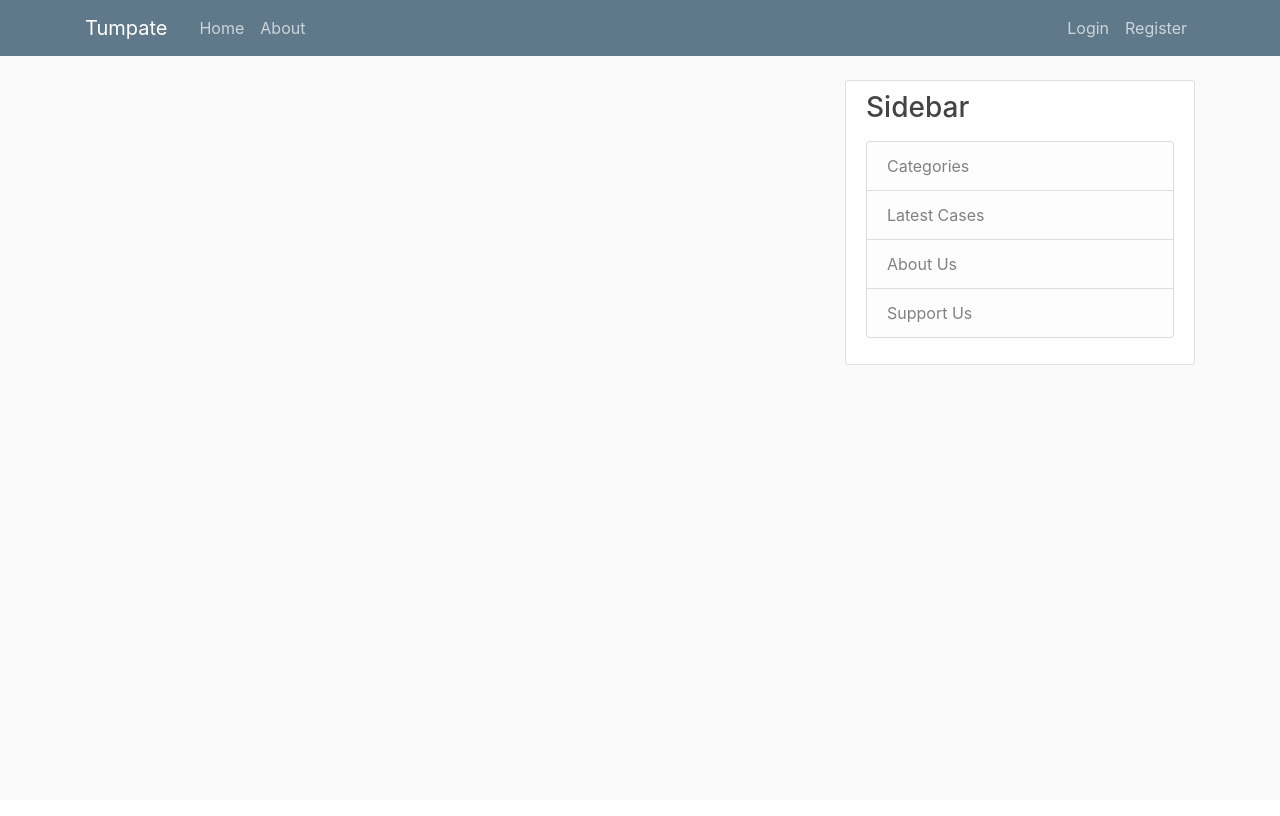
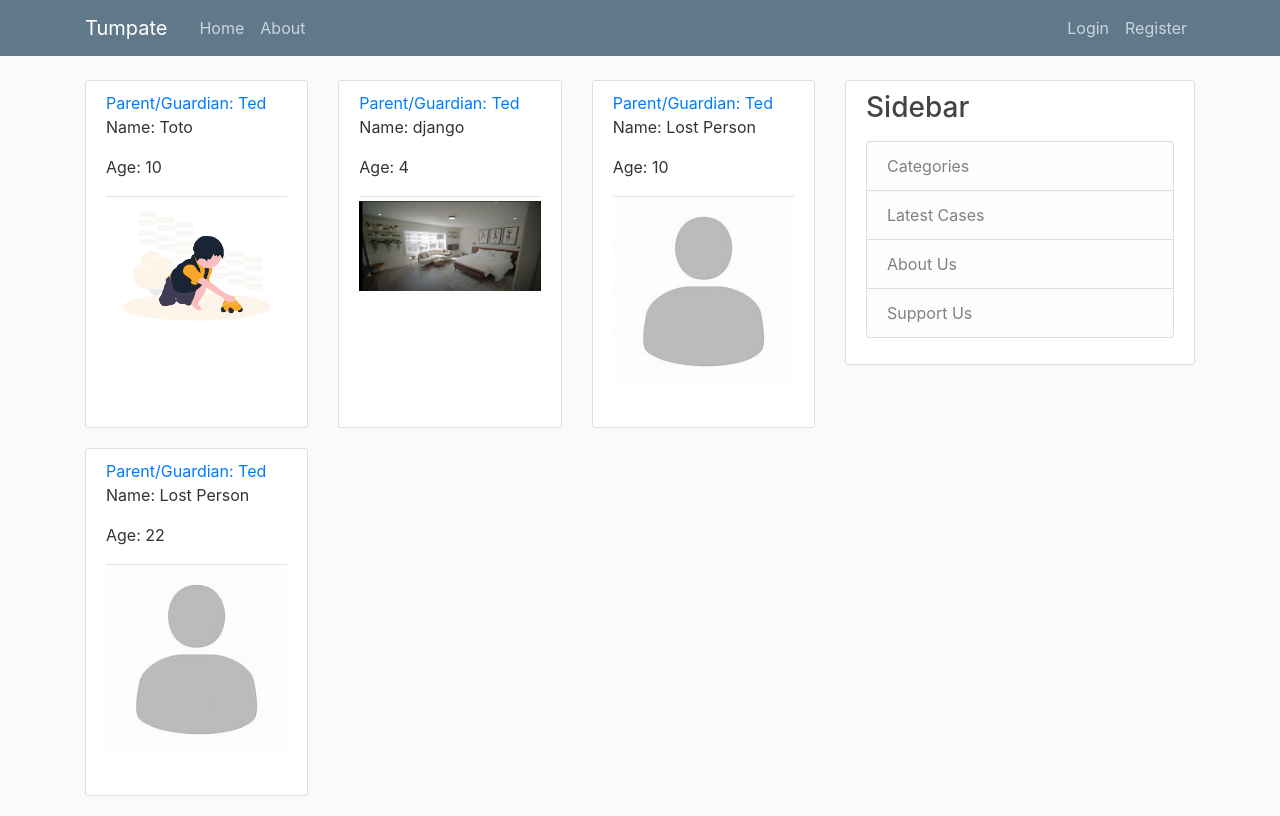
Before and after one commit to andisiambuku/Tumpate, a Django app: page / in a window 1280 px wide. Before the commit the page ends 365 px from the top, so only its background shows below. Run offline with Django 4.2, Linux system fonts and the light colour scheme; data comes from the database, SQL or seed files in the repository; data that the repository does not hold is empty; some libraries are stand-ins or nearby versions.

Commit message:
changes made to user post and home pages

```diff
--- a/crud/models.py
+++ b/crud/models.py
@@ -6,13 +6,14 @@ from django.urls import reverse
 
 
 class Post(models.Model):
-    image = models.ImageField(upload_to='missing_people')
+    image = models.ImageField(upload_to='missing_people',null=True)
     name = models.CharField(max_length=100)
-    age = models.IntegerField()
-    gender = models.CharField(max_length=100)
+    age = models.IntegerField(default=0)
+    gender = models.CharField(max_length=100,null=True)
     last_seen_date = models.DateField(default=timezone.now)
-    last_seen_location = models.CharField(max_length=100)
+    last_seen_location = models.CharField(max_length=100,null=True)
     description = models.TextField()
+    contact = models.IntegerField(null=True)
     date_posted = models.DateTimeField(default=timezone.now)
     author = models.ForeignKey(User, on_delete=models.CASCADE)
 
--- a/crud/static/crud/main.css
+++ b/crud/static/crud/main.css
@@ -50,9 +50,10 @@ body {
   }
 
   .article-img {
-    height: 65px;
-    width: 65px;
-    margin-right: 16px;
+    height: 200px;
+    width: 200px;
+    margin-left: auto;
+    margin-right: auto;
   }
 
   .article-metadata {
--- a/crud/templates/crud/home.html
+++ b/crud/templates/crud/home.html
@@ -1,18 +1,33 @@
 {% extends "crud/base.html" %}
 {% block content %}
-    {% for post in posts %}
+    <div class="row">
+      {% for post in posts %}
+      <div class="col-sm-12 col-md-12 col-lg-4">
         <article class="media content-section">
-          <img class="rounded-circle article-img" src="{{ post.author.profile.image.url }}">
+          <!-- <img class="rounded-circle article-img" src="{{ post.author.profile.image.url }}"> -->
           <div class="media-body">
             <div class="article-metadata">
-              <a class="mr-2" href="{% url 'user-posts' post.author.username %}">{{ post.author }}</a>
-              <small class="text-muted">{{ post.date_posted|date:"F d, Y" }}</small>
+              <!-- create the post.description etc fields for the cases -->
+              <a class="mr-2" href="{% url 'user-posts' post.author.username %}"> Parent/Guardian: {{ post.author  }}</a>
+              <!-- <small class="text-muted">{{ post.date_posted|date:"F d, Y" }}</small> -->
+              <p>Name: {{post.name}}</p>
+              <p>Age: {{post.age}}</p>
             </div>
+            <div class="w-100" style="height: 200px;">
+               <img class="w-100" src="{{ post.image.url }}">
+            </div>
+
             <h2><a class="article-title" href="{% url 'post-detail' post.id %}">{{ post.title }}</a></h2>
             <p class="article-content">{{ post.content }}</p>
           </div>
         </article>
+      </div>
     {% endfor %}
+
+
+
+    </div>
+
     {% if is_paginated %}
 
       {% if page_obj.has_previous %}
--- a/crud/templates/crud/post_form.html
+++ b/crud/templates/crud/post_form.html
@@ -2,7 +2,7 @@
 {% load crispy_forms_tags %}
 {% block content %}
     <div class="content-section">
-        <form method="POST">
+        <form method="POST" enctype="multipart/form-data" action="{% url 'post-create' %}">
             {% csrf_token %}
             <fieldset class="form-group">
                 <legend class="border-bottom mb-4">Report missing case</legend>
--- a/crud/urls.py
+++ b/crud/urls.py
@@ -8,7 +8,7 @@ from .views import (
     UserPostListView
 )
 from . import views
-
+# app_name='crud'
 urlpatterns = [
     path('', PostListView.as_view(), name='crud-home'),
     path('user/<str:username>', UserPostListView.as_view(), name='user-posts'),
--- a/crud/views.py
+++ b/crud/views.py
@@ -45,7 +45,7 @@ class PostDetailView(DetailView):
 
 class PostCreateView(LoginRequiredMixin, CreateView):
     model = Post
-    fields = ['image','name','age','gender','last_seen_date','last_seen_location', 'description']
+    fields = ['image','name','age','gender','last_seen_date','last_seen_location', 'contact','description']
 
 
     def form_valid(self, form):
@@ -55,7 +55,7 @@ class PostCreateView(LoginRequiredMixin, CreateView):
 
 class PostUpdateView(LoginRequiredMixin, UserPassesTestMixin, UpdateView):
     model = Post
-    fields = ['image','name','age','gender','last_seen_date','last_seen_location','description']
+    fields = ['image','name','age','gender','last_seen_date','last_seen_location','contact', 'description']
 
     def form_valid(self, form):
         form.instance.author = self.request.user
```
Also changed, not shown: crud/templates/crud/user_posts.html (+13 -6 lines), crud/migrations/0002_rename_content_post_description_and_more.py (added), db.sqlite3, media/missing_people/bedroom_design.png (added), media/missing_people/default_profile_image.jpg (added), media/missing_people/default_profile_image_1mLu6sL.jpg (added), media/missing_people/default_profile_image_mZmIJ8R.jpg (added), media/missing_people/undraw_toy_car_7umw.png (added), media/profile_pics/undraw_Wandering_mind_re_x2a3.png (added).
